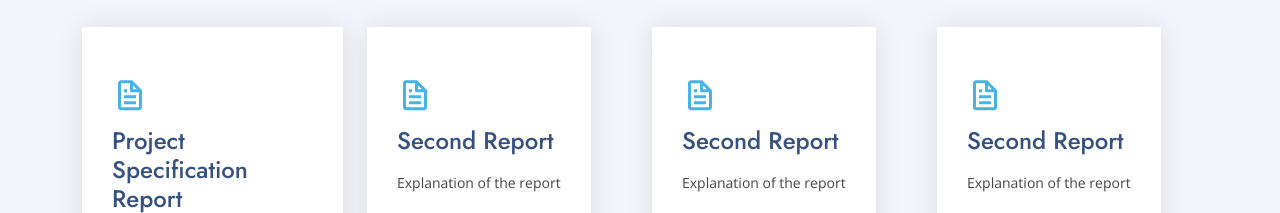
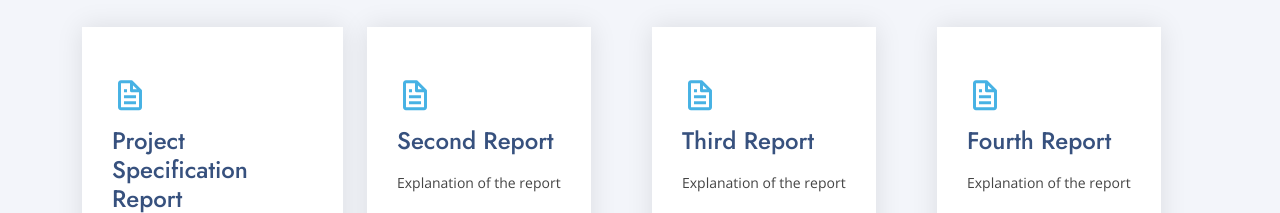
Before and after one commit to yigitgurses/laber, a plain HTML site: page index.html in a window 1280 px wide. Shown: the part 1684-1897 px from the top of the page. Drawn offline with nearby package versions, Linux system fonts and the light colour scheme.

Commit message:
Update index.html

```diff
--- a/index.html
+++ b/index.html
@@ -273,7 +273,7 @@
           <div class="col-xl-3 col-md-6 d-flex align-items-stretch mt-4 mt-xl-0" data-aos="zoom-in" data-aos-delay="300">
             <div class="icon-box">
               <div class="icon"><i class="bx bx-file"></i></div>
-              <h4><a href="reports/Project Specification.pdf">Second Report</a></h4>
+              <h4><a href="reports/Project Specification.pdf">Third Report</a></h4>
               <p>Explanation of the report</p>
             </div>
           </div>
@@ -281,7 +281,7 @@
           <div class="col-xl-3 col-md-6 d-flex align-items-stretch mt-4 mt-xl-0" data-aos="zoom-in" data-aos-delay="400">
             <div class="icon-box">
               <div class="icon"><i class="bx bx-file"></i></div>
-              <h4><a href="reports/Project Specification.pdf">Second Report</a></h4>
+              <h4><a href="reports/Project Specification.pdf">Fourth Report</a></h4>
               <p>Explanation of the report</p>
             </div>
           </div>
```
